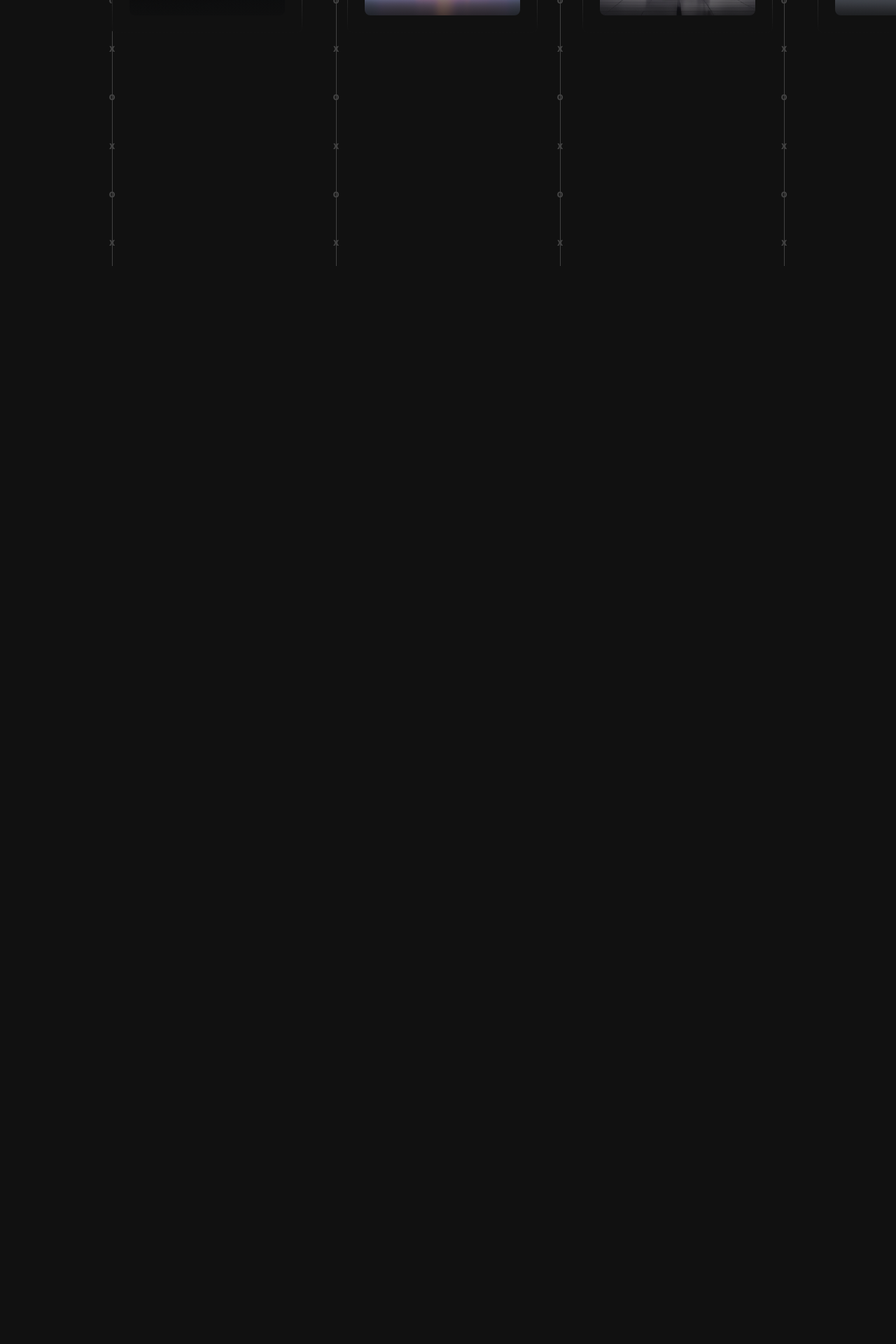
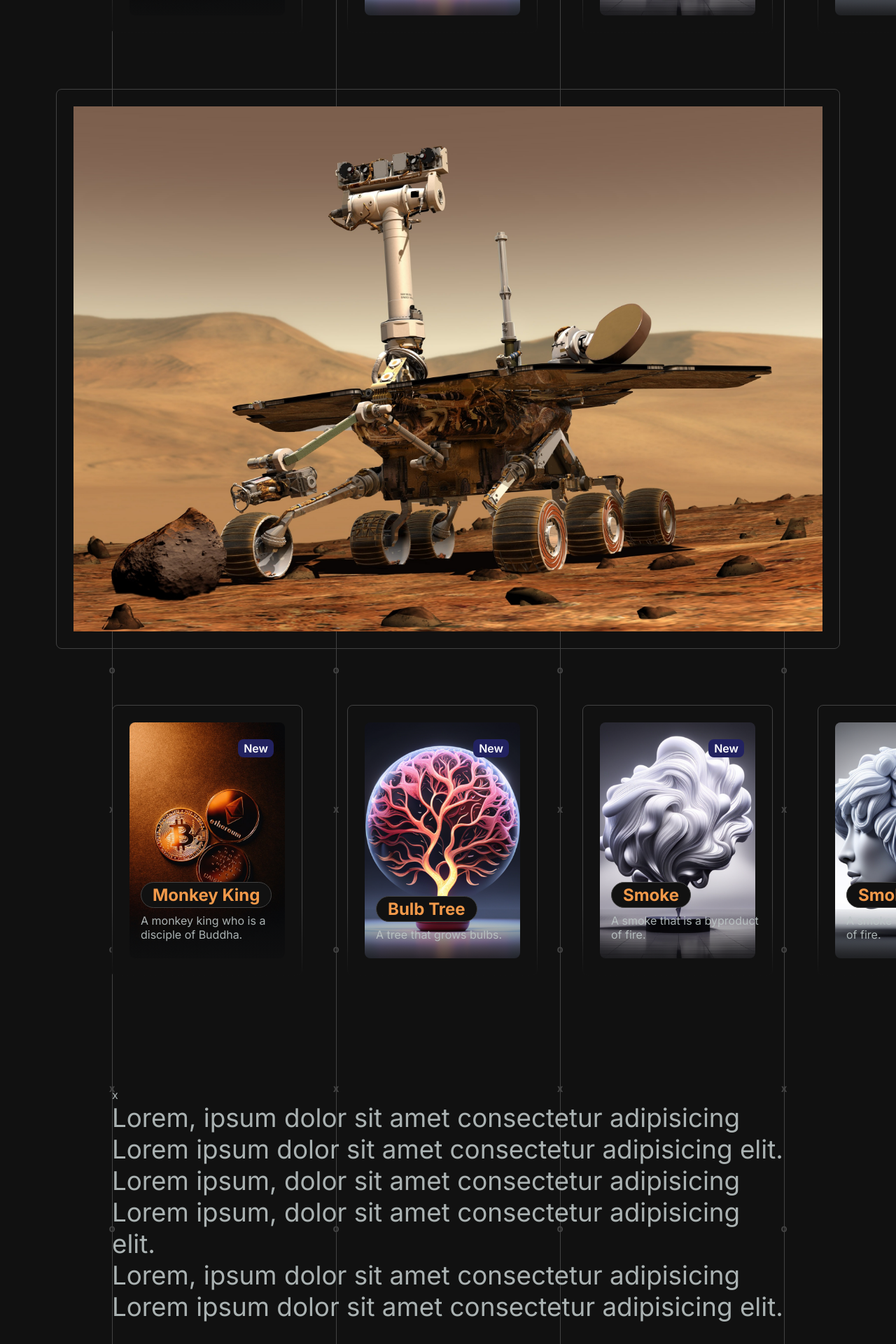
Before and after one commit to Antor1155/framer-motion, a Next.js app: page / in a window 1280 px wide. Shown: the part 1220-3140 px from the top of the page at 70% size. Before the commit the page ends 1600 px from the top, so only its background shows below. Built offline with nearby package versions, Linux system fonts and the light colour scheme.

Commit message:
youtube video secton added

```diff
--- /dev/null
+++ b/Components/Fullpage.jsx
@@ -0,0 +1,42 @@
+import Image from 'next/image'
+import React from 'react'
+import { styled } from 'styled-components'
+
+const Fullpage = () => {
+  return (
+    <FullpageStyled>
+        <div className="image">
+            <Image
+                src="/images/rover.jpg"
+                alt="rover"
+                fill={true}
+                style={{
+                    objectFit: "cover",
+                    objectPosition: "center",
+                    padding: "1.5rem",
+                }}
+             />
+        </div>
+    </FullpageStyled>
+  )
+}
+
+const FullpageStyled = styled.div`
+    .image{
+        height: 100vh;
+        width: calc(100% - 10rem);
+        margin: 0 auto;
+        position: relative;
+        border-radius: 8px;
+        border: 1px solid var(--color-border);
+        transition: border 0.3s ease-in-out;
+
+        &:hover{
+            border: 1px solid #f2994a;
+        }
+
+    }
+
+`
+
+export default Fullpage
--- /dev/null
+++ b/Components/TextSection/TextSection.jsx
@@ -0,0 +1,53 @@
+import React, { useRef } from 'react'
+import { styled } from 'styled-components'
+
+const TextWrapper = ({ children }) => {
+  const text = useRef(null)
+  return (
+    <div ref={text}>
+      <p>
+        {children}
+      </p>
+    </div>
+  )
+}
+
+const TextSection = () => {
+  return (
+    <TextSectionStyled>x
+      <TextWrapper>
+        Lorem, ipsum dolor sit amet consectetur adipisicing
+      </TextWrapper>
+      <TextWrapper>
+        Lorem ipsum dolor sit amet consectetur adipisicing elit.
+      </TextWrapper>
+      <TextWrapper>
+        Lorem ipsum, dolor sit amet consectetur adipisicing
+      </TextWrapper>
+
+      <TextWrapper>
+        Lorem ipsum, dolor sit amet consectetur adipisicing elit.
+      </TextWrapper>
+      <TextWrapper>
+        Lorem, ipsum dolor sit amet consectetur adipisicing
+      </TextWrapper>
+      <TextWrapper>
+        Lorem ipsum dolor sit amet consectetur adipisicing elit.
+      </TextWrapper>
+
+
+    </TextSectionStyled>
+  )
+}
+
+const TextSectionStyled = styled.section`
+  p{
+    font-size: 2.3rem;
+    display: flex;
+    flex-direction: column;
+    justify-content: center;
+    gap: 3rem;
+  }
+`
+
+export default TextSection
--- a/app/page.js
+++ b/app/page.js
@@ -4,6 +4,8 @@ import SectionLayout from '@/Components/SectionLayout/SectionLayout'
 import { styled } from 'styled-components'
 import { cards } from '@/utils/cards'
 import Card from '@/Components/Cards/Card'
+import Fullpage from '@/Components/Fullpage'
+import TextSection from '@/Components/TextSection/TextSection'
 
 const MainStyled = styled.main`
   min-height: 100vh;
@@ -14,6 +16,17 @@ const MainStyled = styled.main`
     grid-template-columns: repeat(5, 17rem);
     gap: 4rem;
     posiition: absolute;
+  }
+
+  .video{
+    padding: 2rem;
+    background-color: #161616;
+    border-radius: 1rem;
+    iframe{
+      border: none;
+      width: 100%;
+      height: 70vh;
+    }
   }
 `
 
@@ -32,6 +45,35 @@ export default function Home() {
             </Card>))}
           </div>
         </SectionLayout>
+
+        <Fullpage></Fullpage>
+
+        <SectionLayout>
+          <div className='cards'>
+            {cards.map(cardInfo => (<Card
+              key={cardInfo.id}
+              {...cardInfo}
+            >
+
+            </Card>))}
+          </div>
+        </SectionLayout>
+
+        <SectionLayout>
+          <TextSection />
+        </SectionLayout>
+
+        <SectionLayout>
+          <div className='video'>
+            <iframe width="560" height="315" src="https://www.youtube.com/embed/BAHKFybRrZc" title="YouTube video player" frameborder="0" allow="fullscreen; accelerometer; autoplay; clipboard-write; encrypted-media; gyroscope; picture-in-picture; web-share" allowfullscreen></iframe>
+
+          </div>
+        </SectionLayout>
+
+        <SectionLayout>
+          <TextSection />
+        </SectionLayout>
+
       </MainStyled>
 
     </>
```
